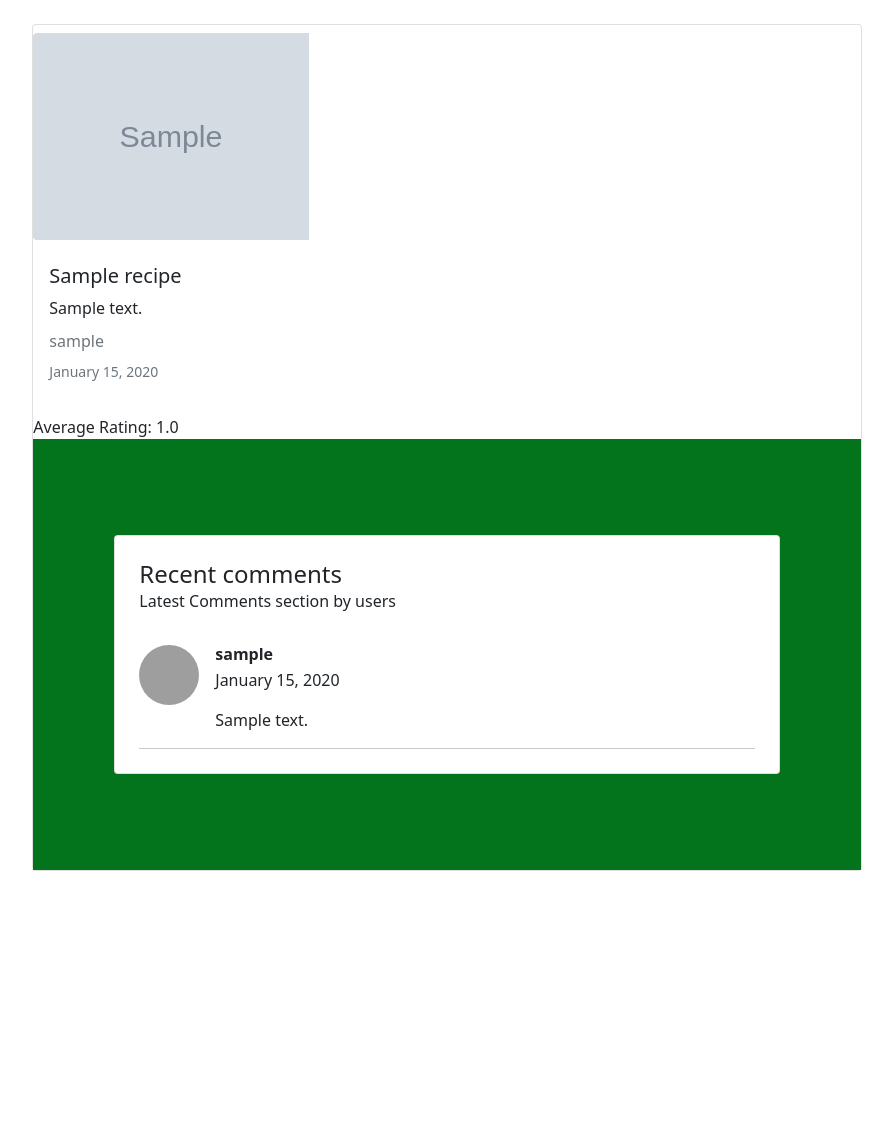
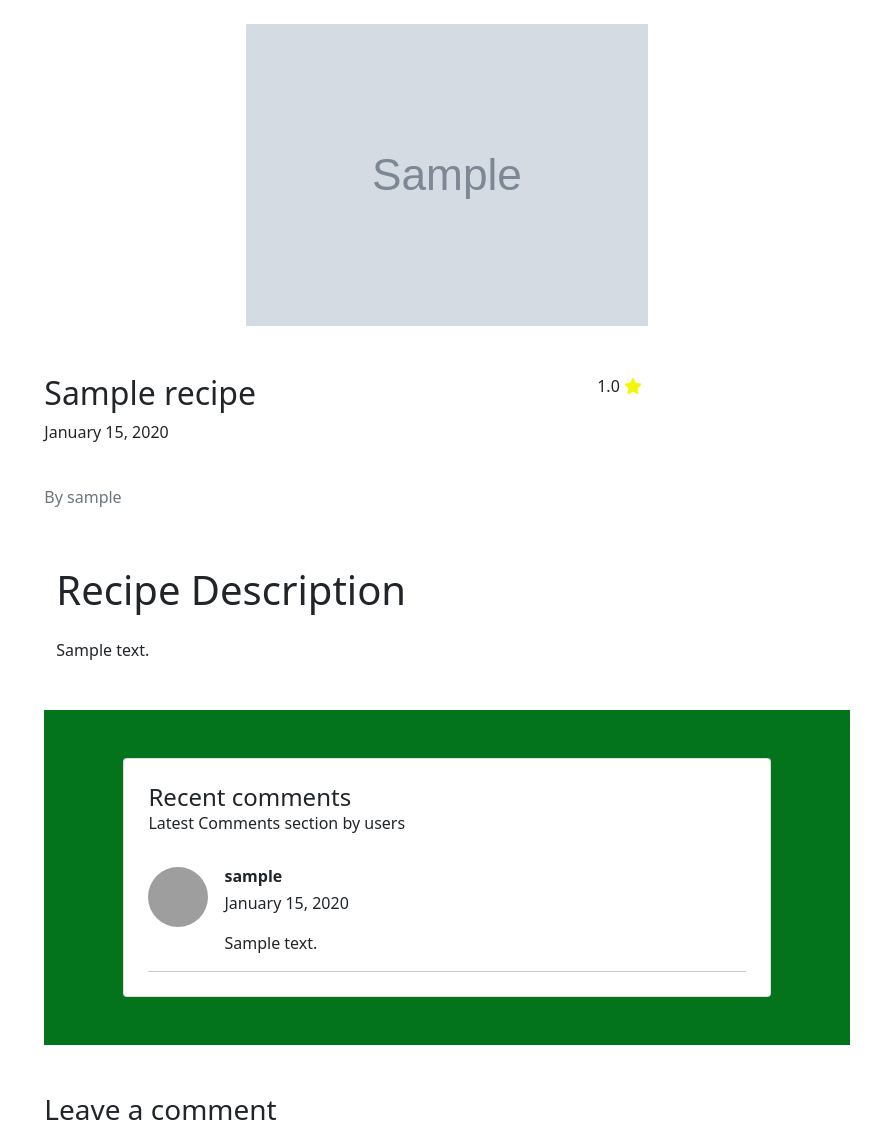
Before and after one commit to Arma-17/PPM-webapp-recipes, a Django app: page /recipe/1/ in a window 1280 px wide. Shown: the part 56-1190 px from the top of the page, without its empty margins (193-1086 px from the left). Before the commit the page ends 927 px from the top, so only its background shows below. Run offline with Django 4.2, Linux system fonts and the light colour scheme; tables that the repository leaves empty hold one stand-in row (values such as "Sample post"); grey boxes marked "Sample" are stand-in pictures; some libraries are stand-ins or nearby versions; grey boxes are pictures that could not be loaded.

Commit message:
ultimate detail page

```diff
--- a/recipes/templates/recipes/recipe_detail.html
+++ b/recipes/templates/recipes/recipe_detail.html
@@ -2,52 +2,74 @@
 {% load static %}
 {% load tz %}
 
+{% block content %}
 
 
-    {% block content%}
 
-        <div class="card my-4" style="max-width: 1080px; ">
-            <div class="row g-0">
-              <div class="col-md-8 " style="width: 100%;">
-                <div class="col-md-4">
-                  <img src="{{ recipe.img.url }}" class="img-fluid rounded-start my-2" alt="...">
+<!-- Receipe Content Area -->
+<div class="receipe-content-area mb-10">
+  <div class="container">
+
+    <!-- Receipe Slider -->
+    <div style="display: flex; justify-content: center; align-items: center;">
+      <img src="{{ recipe.img.url }}" class="img-fluid" alt="" style="max-height: 30%; width: 50%;" />
     </div>
-                <div class="card-body">
-                  <h5 class="card-title">{{ object.title}}</h5>
-                  <p class="card-text">{{ object.description}}</p>
-                  <h6 class="card-subtitle mb-2 text-muted"> {{ object.author}} </h6>
 
+
+
+    <div class="row">
+      <div class="col-12 col-md-8">
+        <div class="receipe-headline my-5">
+          <div class="d-flex align-items-center">
+            <h2>{{ object.title }}</h2>
             {% if user.is_authenticated %}
-                      {% if user != recipe.author %}
-                          {% if user in recipe.author.followers.all %}
-                              <a href="{% url 'toggle-follow' recipe.author.pk %}" class="btn btn-success">Following</a>
+            {% if user != object.author %}
+                {% if favorite %}
+                    <a href="{% url 'toggle-favorite' recipe.id %}" class="favorite-icon"><i class="fa-solid fa-star fas " style="color: #9900ffc0;"></i></a>
                 {% else %}
-                              <a href="{% url 'toggle-follow' recipe.author.pk %}" class="btn btn-primary">Follow</a>
+                    <a href="{% url 'toggle-favorite' recipe.id %}" class="favorite-icon"><i class="fa-thin fa-star far" style="color: #9900ffc0;"></i></a>
                 {% endif %}
             {% endif %}
         {% endif %}
+          </div>
+          <span>{{ object.updated_at | date:"F d, Y" }}</span>
+        </div>
+      </div>
 
-                  <p class="card-update"><small class="text-muted">{{ object.updated_at | date:"F d, Y" }}</small></p>
+      <div class="col-12 col-md-4">
+        <div class="receipe-ratings text-right my-5">
+          <div class="average-rating">
+            {% if recipe.ratings.exists %}
+              {{ recipe.average_rating }} <i class="fa-solid fa-star fa-bounce" style="color: #f3f708;"></i>
+            {% else %}
+              No ratings yet.
+            {% endif %}
+          </div>
         </div>
       </div>
     </div>
 
-            <!-- Rating Section -->
+    <div class="d-flex align-items-center">
+      <h6 class="card-subtitle mb-2 text-muted">By {{ object.author }}</h6>
 
-            <div class="average-rating">
-              {% if object.ratings.exists %}
-                  Average Rating: {{ object.average_rating }}
+      <div style="margin-left: 60px;">
+        {% if user.is_authenticated %}
+          {% if user != recipe.author %}
+            {% if user in recipe.author.followers.all %}
+              <a href="{% url 'toggle-follow' recipe.author.pk %}" class="btn btn-success" style="padding: 5px 10px; font-size: 14px;">Following</a>
             {% else %}
-                  No ratings yet.
+              <a href="{% url 'toggle-follow' recipe.author.pk %}" class="btn btn-primary" style="padding: 5px 10px; font-size: 14px;">Follow</a>
+            {% endif %}
+          {% endif %}
         {% endif %}
       </div>
 
       {% if user.is_authenticated %}
-            <form id="rating-form" action="{% url 'rate-recipe' object.pk %}" method="post">
+        <form id="rating-form" action="{% url 'rate-recipe' object.pk %}" method="post" class="d-flex align-items-center" style="margin-left: auto;">
           {% csrf_token %}
-              <div class="form-group">
+          <div class="form-group mr-2">
             <label for="rating">Rate the recipe:</label>
-                <select class="form-control" name="rating" id="rating" required>
+            <select class="form-control" name="rating" id="rating" style="width: 120px;" required>
               <option value="" {% if not user_rating %}selected{% endif %} disabled>Select rating</option>
               <option value="1" {% if user_rating == 1 %}selected{% endif %}>1</option>
               <option value="2" {% if user_rating == 2 %}selected{% endif %}>2</option>
@@ -56,9 +78,23 @@
               <option value="5" {% if user_rating == 5 %}selected{% endif %}>5</option>
             </select>
           </div>
-              <button type="submit" class="btn btn-primary">Submit Rating</button>
+          <button type="submit" class="btn btn-success mt-4" style="padding: 5px 10px; font-size: 14px;">Submit Rating</button>
         </form>
       {% endif %}
+    </div>
+
+    <div class="container" style="margin-top: 50px;">
+      <div class="row">
+        <div class="col-12">
+          <h1 class="mb-4 ">Recipe Description</h1>
+          <div class="recipe-description ">
+            {{ object.description }}
+          </div>
+        </div>
+      </div>
+    </div>
+
+
 
     <!-- Comments Section-->
     <section style="background-color: #04741c;">
@@ -82,7 +118,7 @@
                         </p>
                         {% if user.is_authenticated %}
                           {% if comment.author != user %}
-                                      <div class="d-flex align-items-center "  style="margin-left: 15px; margin-top: -15px;">
+                            <div class="d-flex align-items-center" style="margin-left: 15px; margin-top: -15px;">
                               <p class="text-muted  ml-2 pt-3 mb-0">{{ comment.likes.count }}</p>
                               <form action="{% url 'like-comment' comment.id %}" method="post">
                                 {% csrf_token %}
@@ -92,8 +128,8 @@
                                     box-shadow: none;
                                   }
                                 </style>
-                                          <button type="submit" class="btn btn-link pb-0" style=" margin-top: 8px;" >
-                                            <i class="fa-solid fa-thumbs-up " style="color: #005eff;"></i>
+                                <button type="submit" class="btn btn-link pb-0" style="margin-top: 8px;">
+                                  <i class="fa-solid fa-thumbs-up" style="color: #005eff;"></i>
                                 </button>
                               </form>
                             </div>
@@ -114,7 +150,7 @@
                           {% endif %}
                         {% endif %}
                       </div>
-                                <p class="mb-3" >
+                      <p class="mb-3">
                         {{ comment.content }}
                       </p>
                     </div>
@@ -132,31 +168,32 @@
       </div>
     </section>
 
-
-
-            <!-- Add comment form -->
+    <!-- Comments Section-->
+    <div class="section-heading text-left">
+      <h3>Leave a comment</h3>
       {% if user.is_authenticated %}
         <form action="{% url 'add-comment' object.pk %}" method="post">
           {% csrf_token %}
           <div class="form-group">
-                        <textarea class="form-control" name="content" placeholder="Add a comment" rows="3" required></textarea>
+            <textarea class="form-control" name="content" placeholder="Add a comment" rows="5" style="resize: none; width: 80%;" required></textarea>
           </div>
-                    <button type="submit" class="btn btn-primary">Add Comment</button>
+          <button type="submit" class="btn btn-success">Add Comment</button>
         </form>
       {% endif %}
+    </div>
+
+    <!-- Update and Delete Section -->
+    {% if object.author == user or user.is_staff %}
+    <div class="d-flex justify-content-end">
+        <a class="btn btn-outline-info mr-4" href="{% url 'recipes-update' object.id %}">Update</a>
+        <a class="btn btn-outline-danger" href="{% url 'recipes-delete' object.id %}" style="margin-left: 10px;">Delete</a>
+    </div>
+    {% endif %}
+
 
   </div>
+</div>
 
-        <!-- Favorites Section -->
-        {% if user.is_authenticated %}
-            {% if user != object.author %}
-                {% if favorite %}
-                    <a href="{% url 'toggle-favorite' recipe.id %}" class="favorite-icon"><i class="fa-solid fa-star fas " style="color: #9900ffc0;"></i></a>
-                {% else %}
-                    <a href="{% url 'toggle-favorite' recipe.id %}" class="favorite-icon"><i class="fa-thin fa-star far" style="color: #9900ffc0;"></i></a>
-                {% endif %}
-            {% endif %}
-        {% endif %}
 
 <script>
   const starIcons = document.querySelectorAll('.favorite-icon i');
@@ -192,14 +229,4 @@
     }
   });
 </script>
-
-        <!-- Update and Delete Section -->
-          {% if object.author == user or user.is_staff %}
-          <div class="col-4">
-            <a class="btn btn-outline-info" href="{% url 'recipes-update' object.id %}">Update</a>
-            <a class="btn btn-outline-danger" href="{% url 'recipes-delete' object.id %}">Delete</a>
-          </div>
-          {% endif %}
-
-
 {% endblock content %}
```
Also changed, not shown: media/images/pexels-julie-aagaard-2097090.jpg (added), 1 other file. Lines whose indentation alone changed are shown as unchanged.
